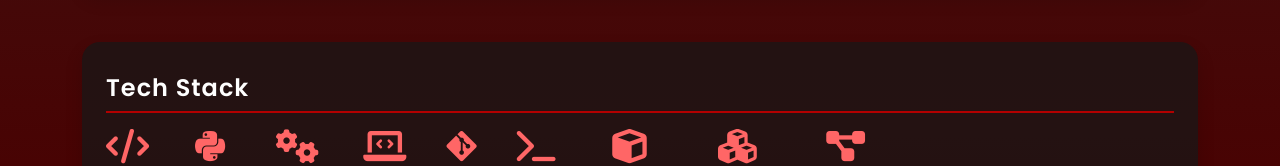
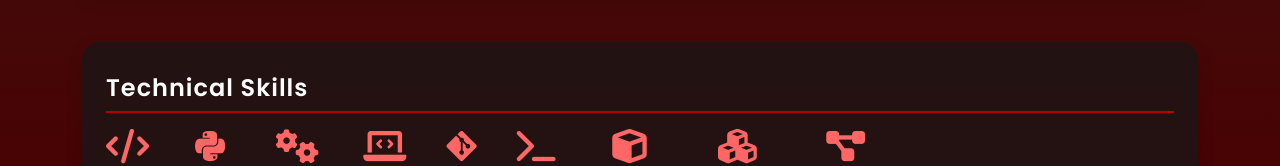
Before and after one commit to samarvinod/samarvinod.github.io, a plain HTML site: page index.html in a window 1280 px wide. Shown: the part 1156-1322 px from the top of the page. Drawn offline with Linux system fonts and the light colour scheme.

Commit message:
Update index.html

```diff
--- a/index.html
+++ b/index.html
@@ -65,7 +65,7 @@
 
         <!-- Tech Stack Section -->
         <section class="tech-stack">
-            <h2>Tech Stack</h2>
+            <h2>Technical Skills</h2>
             <div class="tech-icons">
                 <span title="C"><i class="fas fa-code"></i><span class="tech-label">C</span></span>
                 <span title="Python"><i class="fab fa-python"></i><span class="tech-label">Python</span></span>
```
